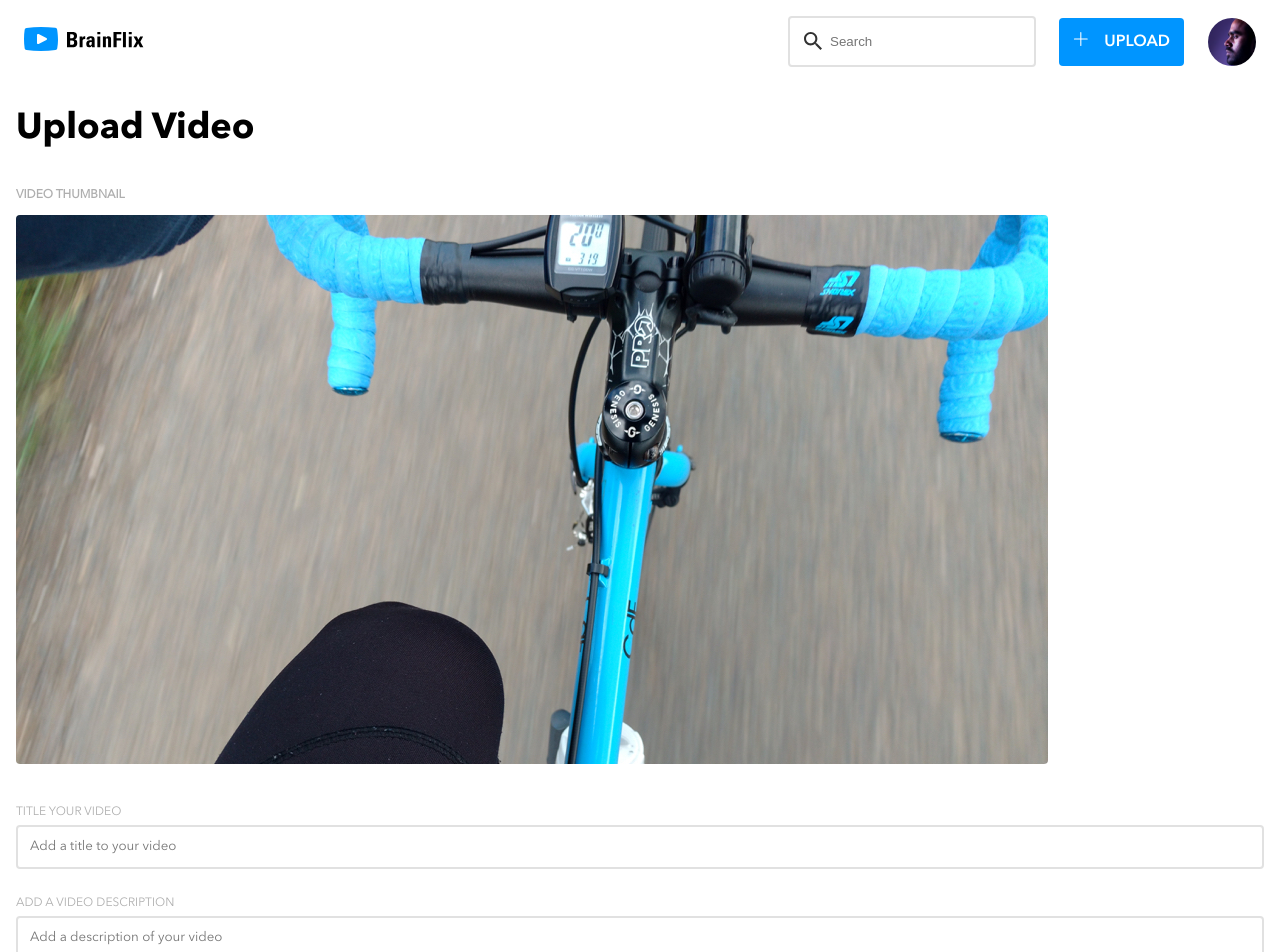
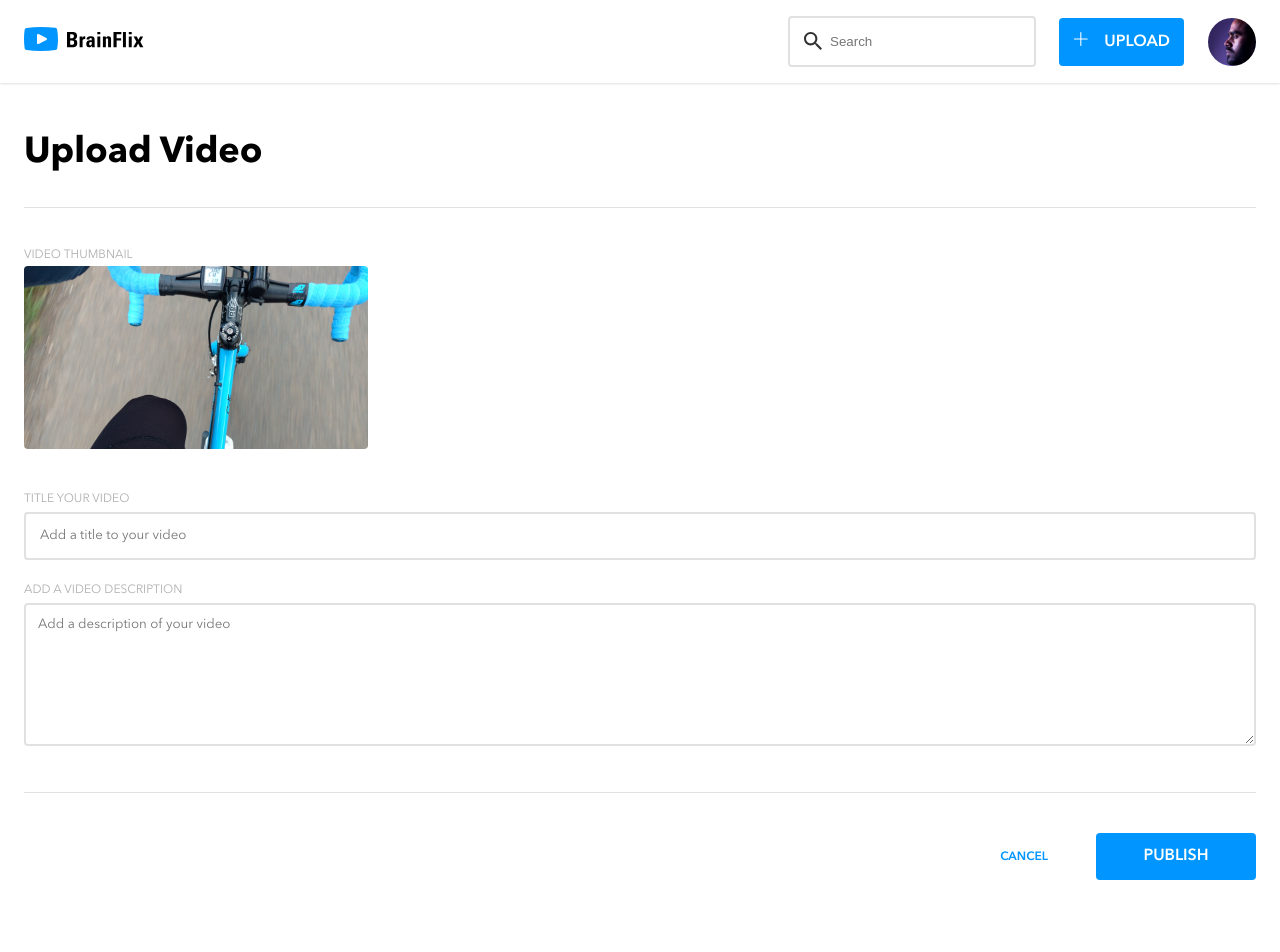
Before and after one commit to 21LukeOs/luke-osgood-brainflix, a React (Create React App) app in the folder sprint-2/: page /uploadVideo in a window 1280 px wide. Shown: the top 952 px of the page. Built offline with nearby package versions, Linux system fonts and the light colour scheme.

Commit message:
style updates

```diff
--- a/sprint-2/src/Components/Header/Header.scss
+++ b/sprint-2/src/Components/Header/Header.scss
@@ -3,7 +3,8 @@
 @import "../../mixins.scss";
 
 .header {
-  padding: 16px;
+  padding: 12px 16px 16px 16px;
+  box-shadow: 0px 0.5px 2px $themecolor4;
 
   @include tablet() {
     padding: 16px 24px;
@@ -21,13 +22,14 @@
   }
 
   &__logo-wrap {
-    height: 32px;
+    height: 36px;
     display: flex;
     justify-content: center;
     align-items: flex-start;
 
     @include tablet() {
       align-items: center;
+      // height: auto;
     }
   }
 
--- a/sprint-2/src/Components/UploadVideo/UploadVideo.js
+++ b/sprint-2/src/Components/UploadVideo/UploadVideo.js
@@ -13,18 +13,24 @@ class UploadVideo extends React.Component {
       <Header />
       <section className="upld-vid">
         <h1 className="upld-vid__title">Upload Video</h1>
-        <h3 className="upld-vid__vid-thumb">VIDEO THUMBNAIL</h3>
+        <div className="upld-vid__flex">
+          <div className="upld-vid__vid-preview">
+            <label className="upld-vid__vid-thumb">VIDEO THUMBNAIL</label>
             <img className="upld-vid__vid-pre" src={VidPre} alt="blue bicycle handlebars from rider's perspective"/>
+          </div>
           <form className="upld-vid__form" action="">
             <label className="upld-vid__vid-title">TITLE YOUR VIDEO</label>
             <input className="upld-vid__add-title" type="text" placeholder="Add a title to your video" />
             <label className="upld-vid__vid-desc">ADD A VIDEO DESCRIPTION</label>
             <textarea className="upld-vid__add-desc" name="" placeholder="Add a description of your video" ></textarea>
+          </form>
+        </div>
         <div className="upld-vid__pub-cncl">
+          <div className="upld-vid__pub-butt">
             <Button name="PUBLISH" />
+          </div>
           <h3 className="upld-vid__cancel">CANCEL</h3>
         </div>
-        </form>
       </section>
       </>
     );
--- a/sprint-2/src/Components/UploadVideo/UploadVideo.scss
+++ b/sprint-2/src/Components/UploadVideo/UploadVideo.scss
@@ -11,9 +11,39 @@ h3 {
   padding: 0 16px 24px 16px;
 
 
+  @include tablet() {
+    padding: 0 24px 180px 24px;
+  }
+
+  @include desktop() {
+    padding: 0 180px 180px 180px;
+  }
+
   &__title {
     font-family: "Avenir Next Bold";
-    margin: 24px 0 32px 0;
+    padding: 24px 0 32px 0;
+
+    @include tablet() {
+      padding: 48px 0 32px 0;
+      border-bottom: 1px solid $themecolor4;
+    }
+  }
+
+  &__flex {
+
+    @include desktop() {
+      display: flex;
+      align-items: center;
+    }
+  }
+
+  &__vid-preview {
+    display: flex;
+    flex-direction: column;
+
+    @include tablet() {
+      padding: 40px 0;
+    }
   }
 
   &__vid-thumb {
@@ -24,7 +54,21 @@ h3 {
   &__vid-pre {
     max-width: 100%;
     border-radius: 4px;
-    margin: 8px 0 32px 0;
+    margin: 4px 0 32px 0;
+
+    @include tablet() {
+      width: 344px;
+      margin: 4px 0 0 0;
+    }
+  }
+
+  &__form {
+
+    @include desktop() {
+      flex-grow: 2;
+      padding: 40px 0;
+      margin-left: 24px;
+    }
   }
 
   &__vid-title {
@@ -39,11 +83,11 @@ h3 {
 
   &__add-title {
     width: 100%;
-    padding: 12px;
+    padding: 14px;
     outline: transparent;
     border: 2px solid $themecolor4;
     border-radius: 4px;
-    margin: 4px 0 24px 0;
+    margin: 4px 0 20px 0;
     font-family: "Avenir Next Regular";
   }
 
@@ -61,6 +105,15 @@ h3 {
     border-radius: 4px;
     margin: 4px 0 32px 0;
     font-family: "Avenir Next Regular";
+
+    @include tablet() {
+      margin: 4px 0 40px 0;
+    }
+
+    @include desktop() {
+      height: 94px;
+      margin: 4px 0 0 0;
+    }
   }
 
   &__add-desc:focus {
@@ -71,6 +124,19 @@ h3 {
   &__pub-cncl {
     display: flex;
     flex-direction: column;
+
+    @include tablet() {
+      flex-direction: row-reverse;
+      padding-top: 40px;
+      border-top: 1px solid $themecolor4;
+    }
+  }
+
+  &__pub-butt {
+
+    @include tablet() {
+      width: 160px;
+    }
   }
 
   &__cancel {
@@ -79,5 +145,9 @@ h3 {
     font-size: 12px;
     margin-top: 24px;
     align-self: center;
+
+    @include tablet() {
+      margin: 0 48px 0 0;
+    }
   }
 }
```
Also changed, not shown: 1 other file (tests, documents, lock files or other folders). Lines whose indentation alone changed are shown as unchanged.
